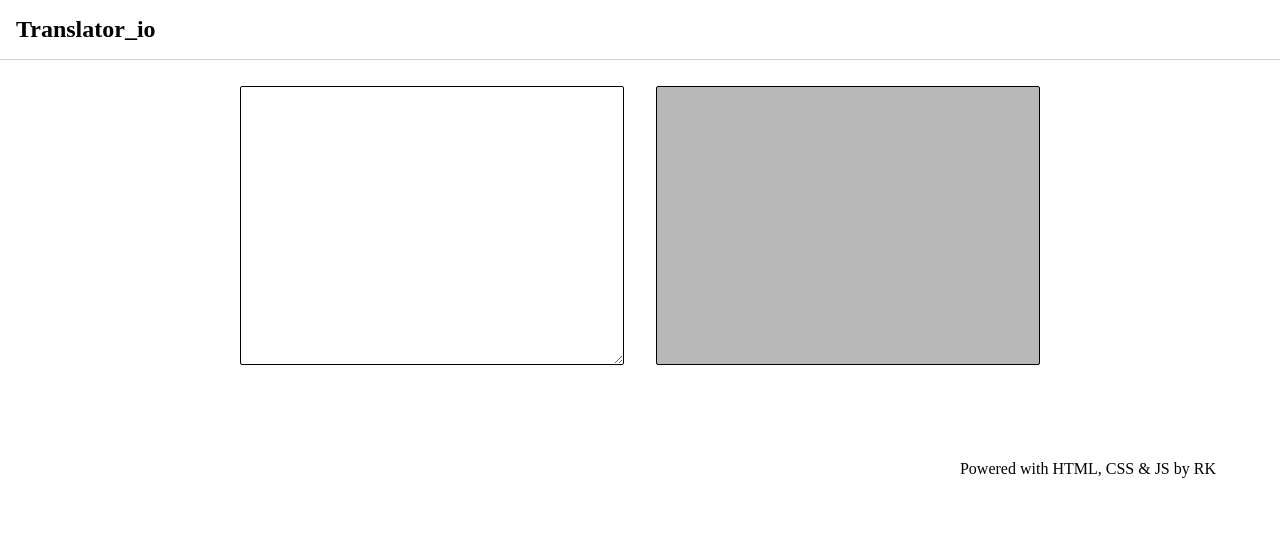
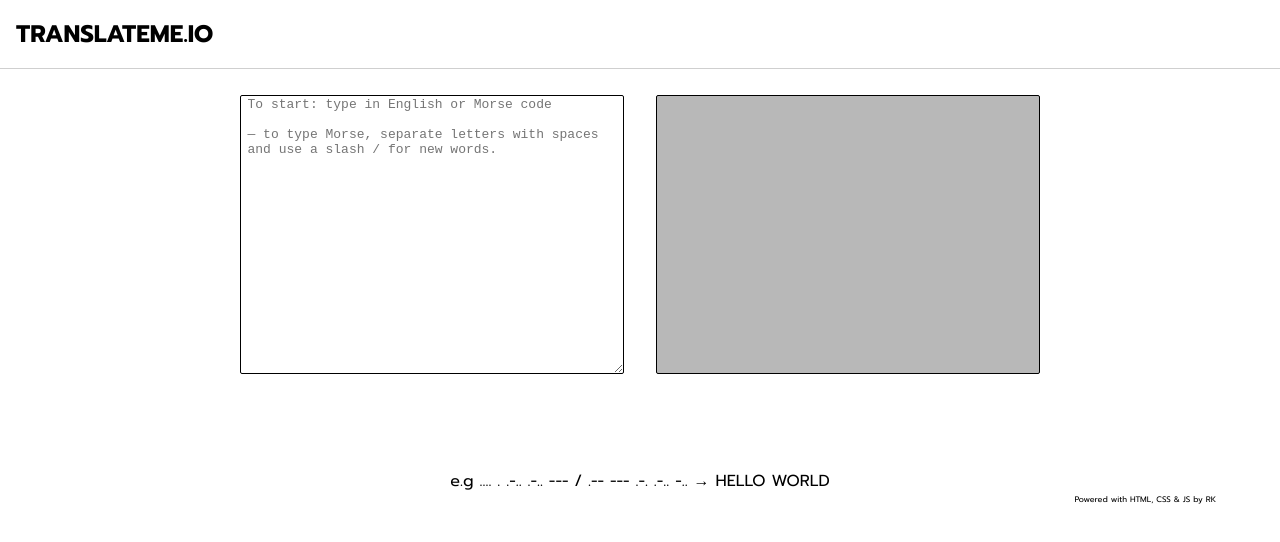
Before and after one commit to ronaldkwan93/morse-code, a plain HTML site: page index.html in a window 1280 px wide. Drawn offline with Linux system fonts and the light colour scheme.

Commit message:
add feature/css, instructions & placeholder

```diff
--- a/index.html
+++ b/index.html
@@ -5,16 +5,32 @@
     <meta name="viewport" content="width=device-width, initial-scale=1.0" />
     <link rel="stylesheet" href="style.css" />
     <title>Translator_io</title>
+    <link rel="preconnect" href="https://fonts.googleapis.com" />
+    <link rel="preconnect" href="https://fonts.gstatic.com" crossorigin />
+    <link
+      href="https://fonts.googleapis.com/css2?family=Anton&family=Prompt:ital,wght@0,100;0,200;0,300;0,400;0,500;0,600;0,700;0,800;0,900;1,100;1,200;1,300;1,400;1,500;1,600;1,700;1,800;1,900&display=swap"
+      rel="stylesheet"
+    />
     <script type="module" src="./index.js" defer></script>
   </head>
   <body>
     <nav>
-      <h1>Translator_io</h1>
+      <h1>TRANSLATEME.IO</h1>
     </nav>
 
     <section class="main-section">
-      <textarea name="" id="" class="main-section__box"></textarea>
+      <textarea
+        name=""
+        id=""
+        class="main-section__box"
+        placeholder="To start: type in English or Morse code
+
+— to type Morse, separate letters with spaces and use a slash / for new words."
+      ></textarea>
       <div class="main-section__box" id="result"><p></p></div>
+    </section>
+    <section class="instructions">
+      <p>e.g .... . .-.. .-.. --- / .-- --- .-. .-.. -.. → HELLO WORLD</p>
     </section>
     <footer>Powered with HTML, CSS & JS by RK</footer>
   </body>
--- a/style.scss
+++ b/style.scss
@@ -11,8 +11,8 @@ body {
 nav {
   border-bottom: 1px solid rgb(207, 207, 207);
   padding: 1em;
+  font-family: "Prompt", sans-serif;
 }
-
 
 .main-section {
   display: flex;
@@ -29,7 +29,7 @@ nav {
     height: 80%;
     // padding: 1em;
     padding: 0.1em 0.5em;
-    font-size: 2em;
+    font-size: 1em;
     flex: 1 0 auto;
 
     textarea {
@@ -51,9 +51,20 @@ nav {
   word-wrap: break-word;
   max-height: 100%;
   background: rgb(184, 184, 184);
+  font-family: "Prompt", sans-serif;
+
+}
+
+.instructions {
+  display: flex;
+  justify-content: center;
+  align-items: center;
+  font-family: "Prompt", sans-serif;
 }
 
 footer {
   text-align: end;
   margin-right: 5%;
+  font-family: "Prompt", sans-serif;
+  font-size: 0.5em;
 }
```
Also changed, not shown: style.css, 1 other file.
